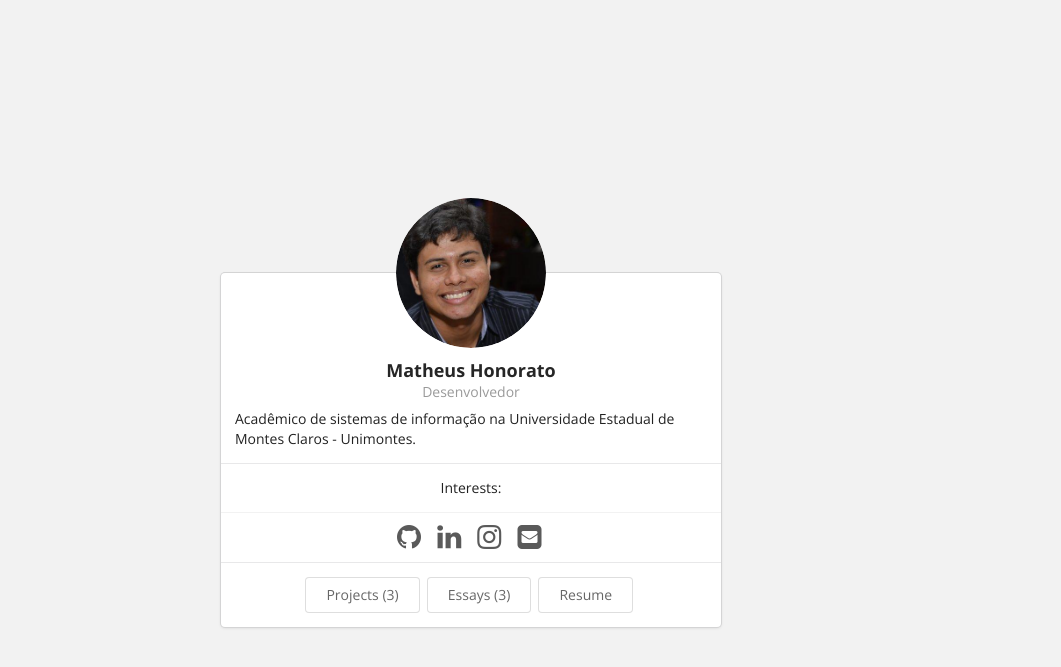
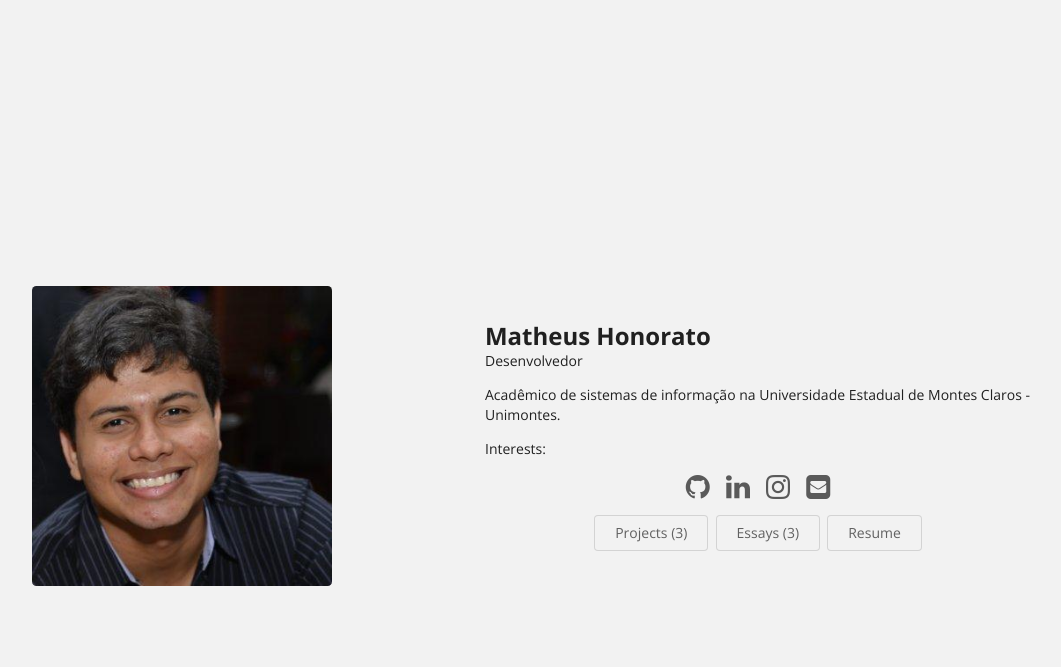
Before and after one commit to MatheusHonorato/matheushonorato.github.io, a Jekyll site: the page built from index.html, in a window 1280 px wide. Shown: the top 667 px of the page, without its empty margins (169-1230 px from the left). Built offline with Jekyll 4.4.1, drawn with Linux system fonts in a browser that asks for light colours.

Commit message:
test theme 2

```diff
--- a/_config.yml
+++ b/_config.yml
@@ -13,7 +13,7 @@
 bio-page-label: Resume
 # You might want to change the theme associated with one or more sections of the site.
 # Defining your own custom theme variations is easy. See the documentation.
-theme-home: theme-home-builtin-1.html
+theme-home: theme-home-builtin-2.html
 theme-projects: theme-projects-builtin-1.html
 theme-essays: theme-essays-builtin-1.html
 theme-bio: theme-bio-builtin-1.html
```
